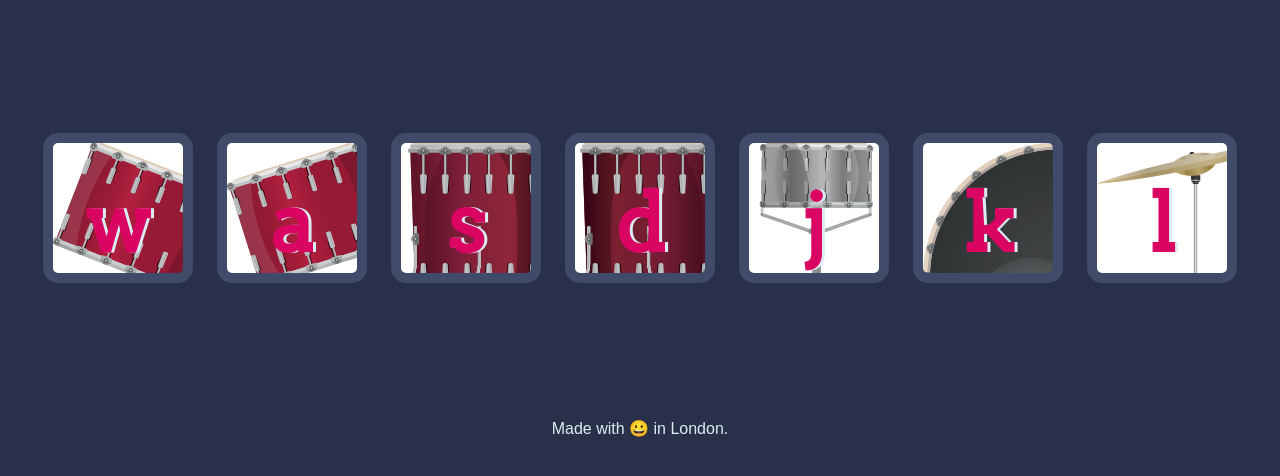
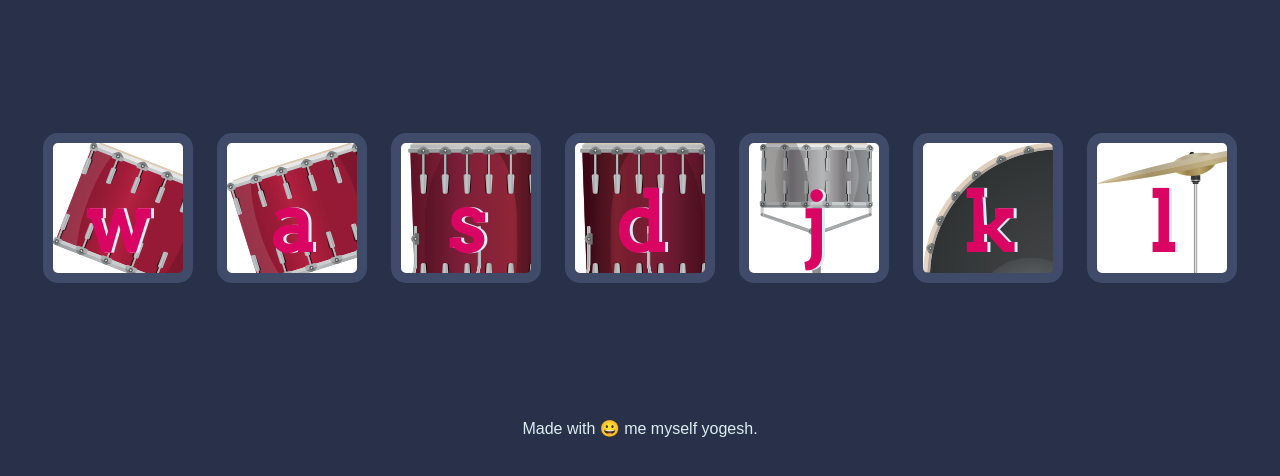
Before and after one commit to Yogesh1903/drum_music_ststem, a plain HTML site: page music/index.html in a window 1280 px wide. Shown: the part 156-632 px from the top of the page. Drawn offline with Linux system fonts and the light colour scheme.

Commit message:
Update index.html

```diff
--- a/music/index.html
+++ b/music/index.html
@@ -23,7 +23,7 @@
 
 <script src="index.js" charset="utf-8"></script>
   <footer>
-    Made with 😀 in London.
+    Made with 😀 me myself yogesh.
   </footer>
 </body>
 
```
